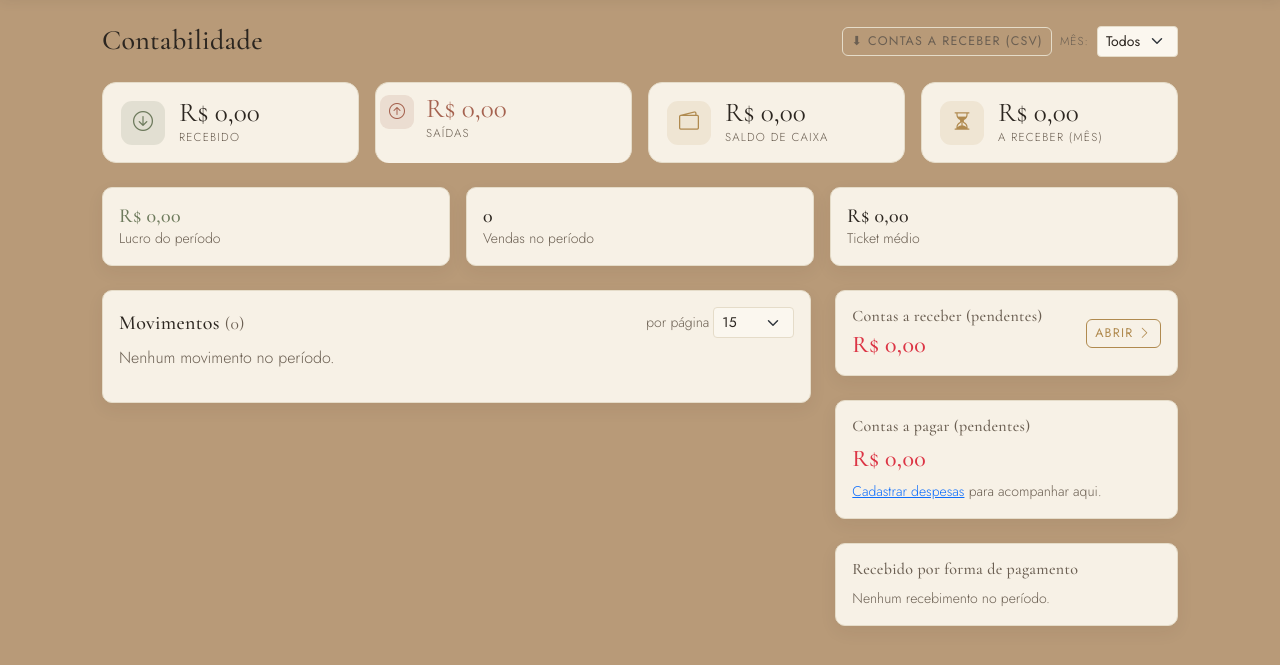
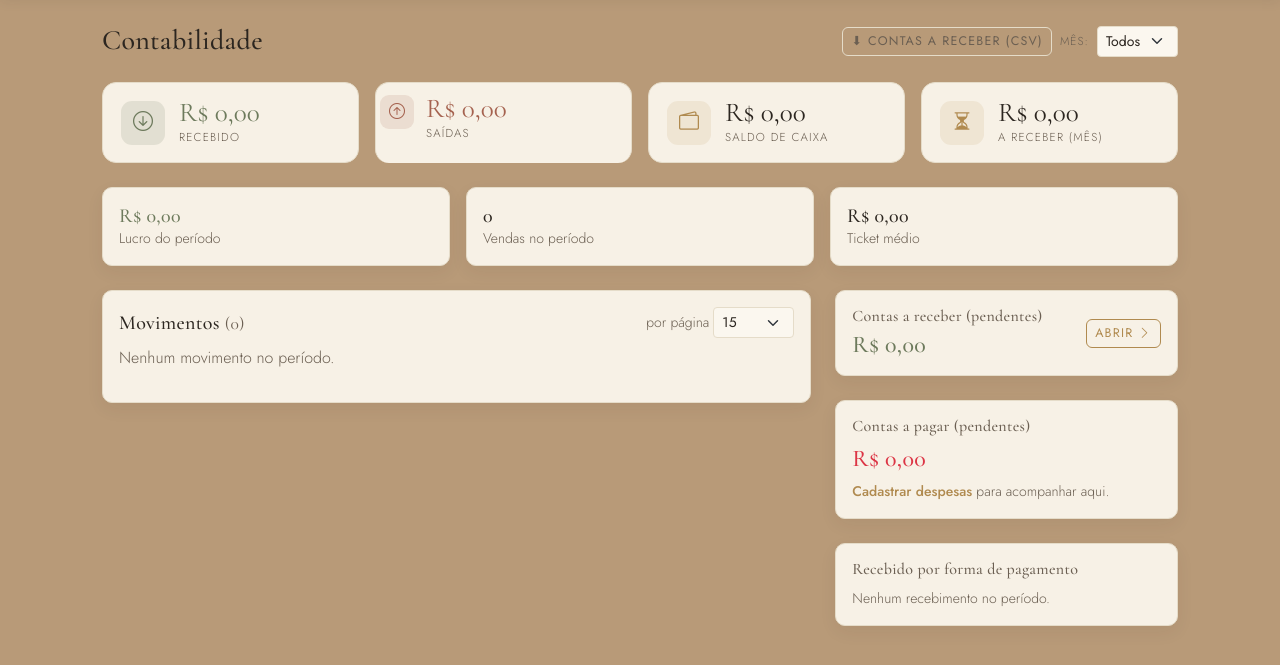
Before and after one commit to luisfneu/cost-calculation, a Flask app: page /contabilidade in a window 1280 px wide. Shown: the part 71-736 px from the top of the page. Run offline with Flask 3, Linux system fonts and the light colour scheme; the visitor is signed in with stand-in values (Sample User, id 1); some libraries are stand-ins or nearby versions.

Commit message:
small fixes

```diff
--- a/app/static/css/estilo.css
+++ b/app/static/css/estilo.css
@@ -423,6 +423,7 @@ a.stat:hover, .stat.clicavel:hover { box-shadow: 0 6px 20px rgba(44,38,32,.10);
 }
 /* Acentos de estado (só no ícone, sem fundo pesado) */
 .stat.ok    .ic { background: rgba(109,122,92,.15);  color: #6d7a5c; }
+.stat.ok    .num { color: #6d7a5c; }
 .stat.aviso .ic { background: rgba(165,98,79,.14);   color: #a5624f; }
 .stat.aviso .num { color: #a5624f; }
 
--- a/app/templates/contabilidade.html
+++ b/app/templates/contabilidade.html
@@ -91,7 +91,7 @@
       <div class="card-body d-flex justify-content-between align-items-center">
         <div>
           <h2 class="h6 text-muted mb-1">Contas a receber (pendentes)</h2>
-          <div class="h4 text-danger mb-0">{{ kpis.a_receber_total | moeda }}</div>
+          <div class="h4 text-success mb-0">{{ kpis.a_receber_total | moeda }}</div>
         </div>
         <a href="{{ url_for('main.contas_a_receber') }}" class="btn btn-sm btn-outline-primary">Abrir <i class="bi bi-chevron-right"></i></a>
       </div>
@@ -119,7 +119,7 @@
           {% endfor %}
         </table>
         {% else %}
-        <p class="text-muted small mb-0"><a href="{{ url_for('main.listar_despesas') }}">Cadastrar despesas</a> para acompanhar aqui.</p>
+        <p class="text-muted small mb-0"><a href="{{ url_for('main.listar_despesas') }}" class="link-atelier">Cadastrar despesas</a> para acompanhar aqui.</p>
         {% endif %}
       </div>
     </div>
--- a/app/templates/contas_a_receber.html
+++ b/app/templates/contas_a_receber.html
@@ -4,7 +4,7 @@
 <h1 class="h3 mb-4">Contas a receber</h1>
 
 <div class="row g-3 mb-4">
-  <div class="col-md-4"><div class="stat">
+  <div class="col-md-4"><div class="stat ok">
     <div class="ic"><i class="bi bi-cash-stack"></i></div>
     <div><div class="num">{{ total | moeda }}</div><div class="lbl">Total a receber</div></div>
   </div></div>
--- a/app/templates/peca_detalhe.html
+++ b/app/templates/peca_detalhe.html
@@ -203,7 +203,7 @@
           {% endfor %}
           </tbody>
           <tfoot>
-            <tr class="fw-bold"><td colspan="3" class="text-end">Total insumos</td><td>{{ peca.custo_insumos | moeda }}</td><td></td></tr>
+            <tr class="fw-bold"><td colspan="3" class="text-end">Total insumos</td><td class="text-nowrap">{{ peca.custo_insumos | moeda }}</td><td></td></tr>
           </tfoot>
         </table>
         {% else %}
```
